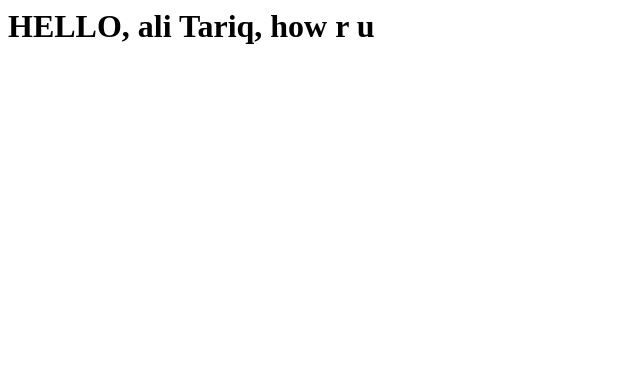
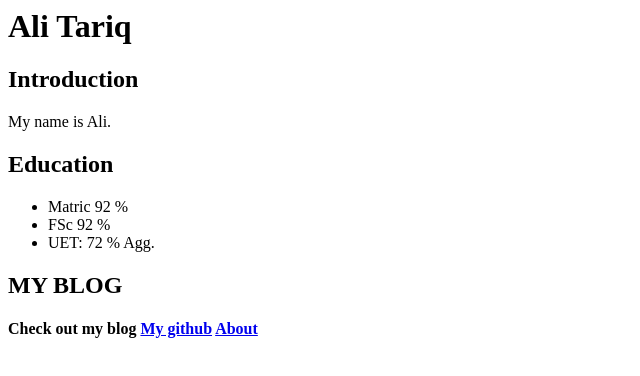
Before and after one commit to alitariq12369/Web-Development, a plain HTML site: page index.html in a window 1280 px wide. Shown: the whole page, without its empty margins (0-640 px from the left). Drawn offline with Linux system fonts and the light colour scheme.

Commit message:
About File added

```diff
--- a/index.html
+++ b/index.html
@@ -3,17 +3,28 @@
     <title>Web Dvelopment</title>
   </head>
 
+  <body>
+    <h1>Ali Tariq</h1>
 
-<body>
+    <h2>Introduction</h2>
 
-<h1>
-HELLO, ali Tariq, how r u
+    <p>My name is Ali.</p>
 
-</h1>
+    <h2>Education</h2>
 
+    <ul>
+      <li>Matric 92 %</li>
+      <li>FSc 92 %</li>
+      <li>UET: 72 % Agg.</li>
+    </ul>
 
+    <h2>MY BLOG</h2>
 
-</body>
+    <h4>
+      Check out my blog
+      <a href="https:\\www.github.com/alitariq12369">My github</a>
+      <a href="./About.html">About</a>
 
-
+    </h4>
+  </body>
 </html>
```
Also changed, not shown: About.html (added, +15 -0 lines).
